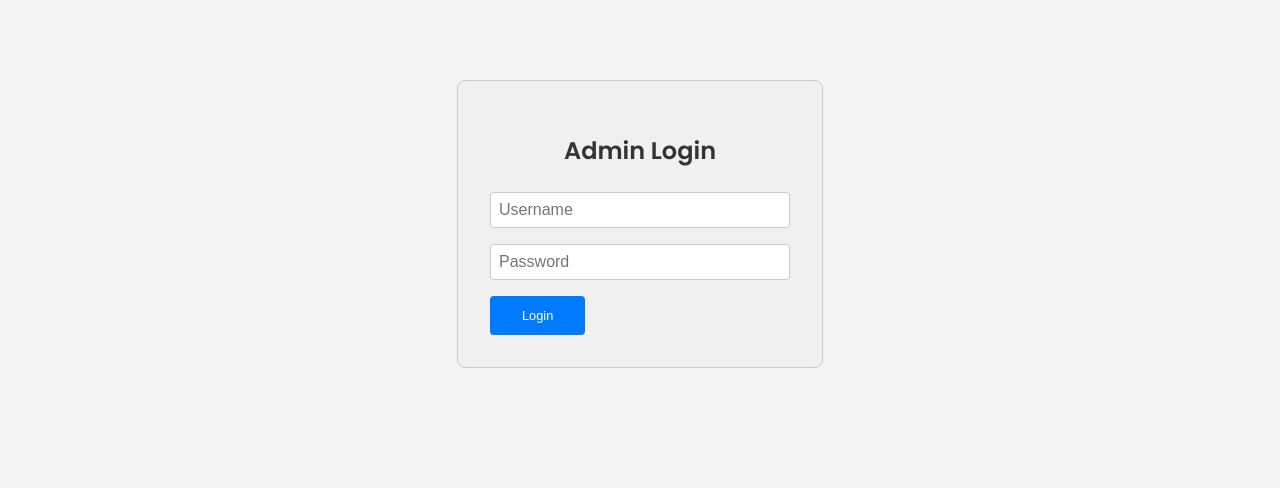
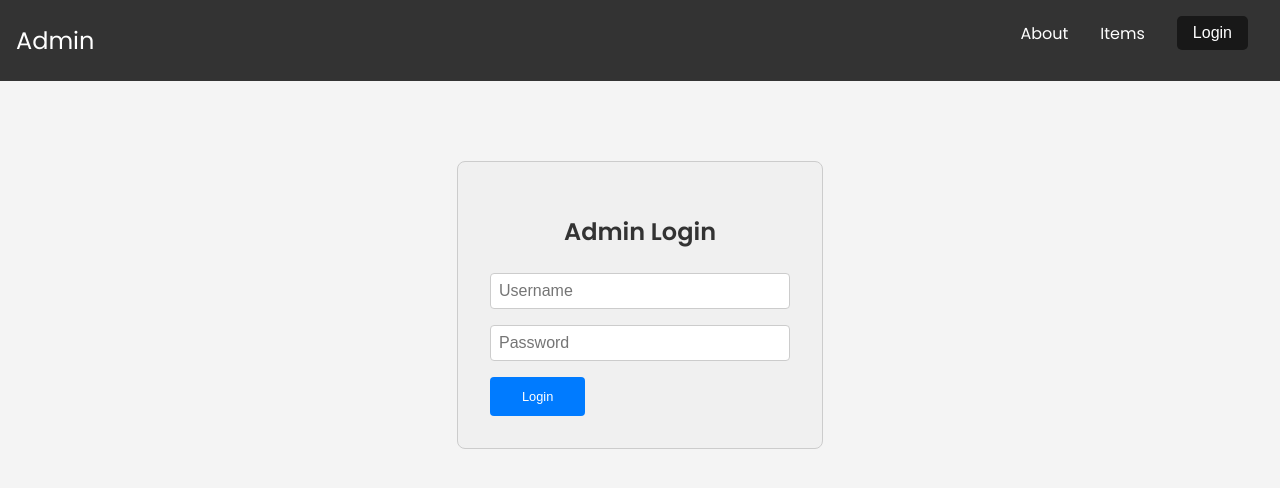
Before and after one commit to AlanCaruso/admin-frontend-react, a React (Create React App) app: page /login in a window 1280 px wide. Shown: the top 488 px of the page. Built offline with nearby package versions, Linux system fonts and the light colour scheme.

Commit message:
updated routing to set ItemList as default, adjusted login redirection and improved navigation handling

```diff
--- a/src/App.js
+++ b/src/App.js
@@ -1,5 +1,10 @@
 import React, { useState } from "react";
-import { BrowserRouter as Router, Route, Routes } from "react-router-dom";
+import {
+  BrowserRouter as Router,
+  Route,
+  Routes,
+  Navigate,
+} from "react-router-dom";
 import Home from "./components/Home";
 import About from "./components/About";
 import ItemList from "./components/ItemList";
@@ -21,20 +26,31 @@ const App = () => {
   return (
     <Router>
       <div>
+        {/* Show navigation bar */}
+        <Nav
+          onLogin={isLoggedIn}
+          onLogout={handleLogout}
+          isAuthenticated={isLoggedIn}
+        />
+        {/* Accesible content routes */}
+        <Routes>
+          <Route path="/" element={<ItemList />} />
           {isLoggedIn ? (
             <>
-            <Nav onLogout={handleLogout} />
-            <Routes>
-              <Route path="/" element={<Home />} />
               <Route path="/about" element={<About />} />
               <Route path="/items" element={<ItemList />} />
-            </Routes>
+              {/* Redirect to /items when logged in */}
+              <Route path="/login" element={<Navigate to="/items" />} />
             </>
           ) : (
             <>
-            <Login onLogin={handleLogin} />
+              {/* Redirect to /login when trying to access /about while logged out */}
+              <Route path="/about" element={<Navigate to="/login" />} />
+              <Route path="/items" element={<ItemList />} />
+              <Route path="/login" element={<Login onLogin={handleLogin} />} />
             </>
           )}
+        </Routes>
       </div>
     </Router>
   );
--- a/src/components/Nav.js
+++ b/src/components/Nav.js
@@ -2,7 +2,7 @@ import React, { useState } from "react";
 import { Link } from "react-router-dom";
 import "./Nav.css";
 
-const Nav = ({ onLogout }) => {
+const Nav = ({ onLogout, isAuthenticated }) => {
   const [isOpen, setIsOpen] = useState(false);
 
   const toggleNav = () => {
@@ -17,11 +17,6 @@ const Nav = ({ onLogout }) => {
       <div className={`nav-links ${isOpen ? "open" : ""}`}>
         <ul>
           <li>
-            <Link to="/" onClick={toggleNav}>
-              Home
-            </Link>
-          </li>
-          <li>
             <Link to="/about" onClick={toggleNav}>
               About
             </Link>
@@ -32,9 +27,15 @@ const Nav = ({ onLogout }) => {
             </Link>
           </li>
           <li>
-            <button className="btn logout-item" onClick={onLogout}>
-              Logout
-            </button>
+            {isAuthenticated ? (
+              <button className="btn logout-item" onClick={onLogout}>
+                Logout
+              </button>
+            ) : (
+              <Link to="/login" onClick={toggleNav}>
+                <button className="btn logout-item">Login</button>
+              </Link>
+            )}
           </li>
         </ul>
       </div>
--- a/src/components/style.css
+++ b/src/components/style.css
@@ -96,7 +96,6 @@ li {
   border-radius: 8px;
 }
 .items-list-container {
-  padding: 15px;
   box-sizing: border-box;
 }
 .home-page {
```
Also changed, not shown: 1 other file (tests, documents, lock files or other folders). Lines whose indentation alone changed are shown as unchanged.
